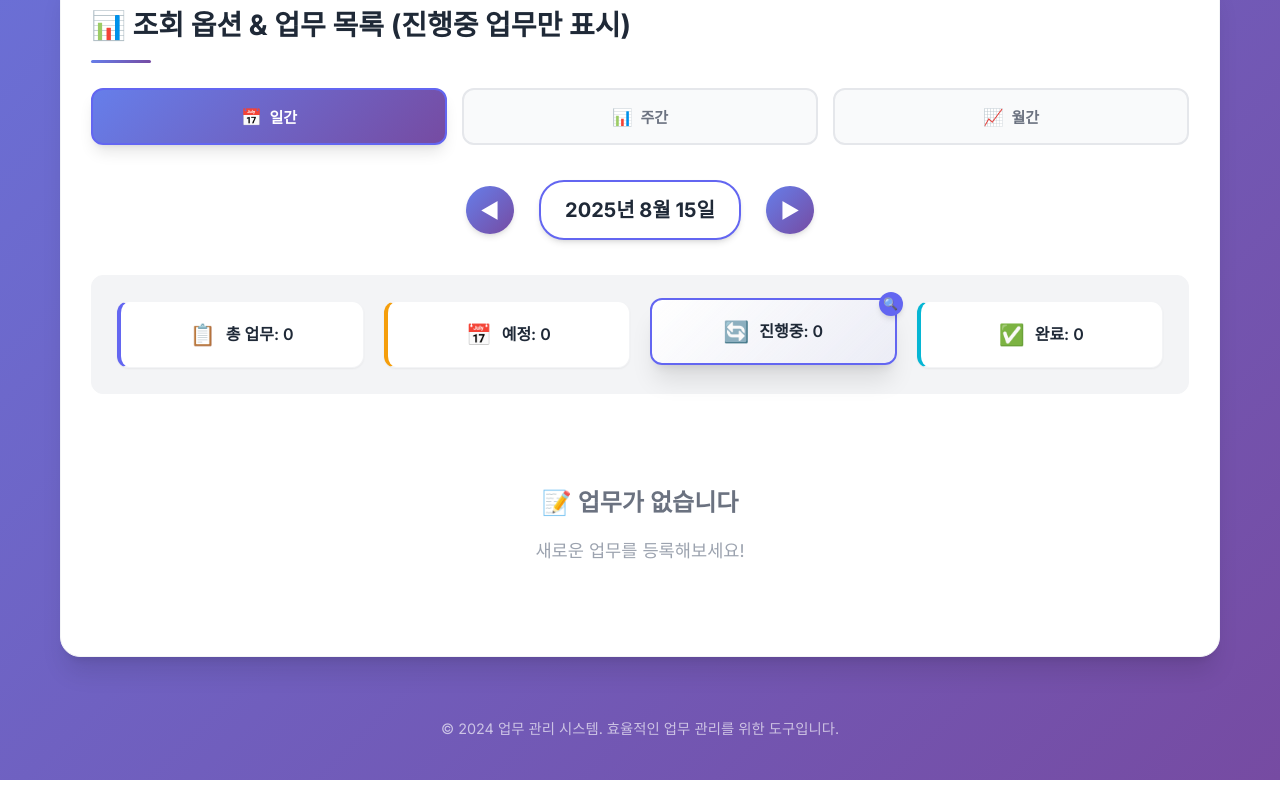
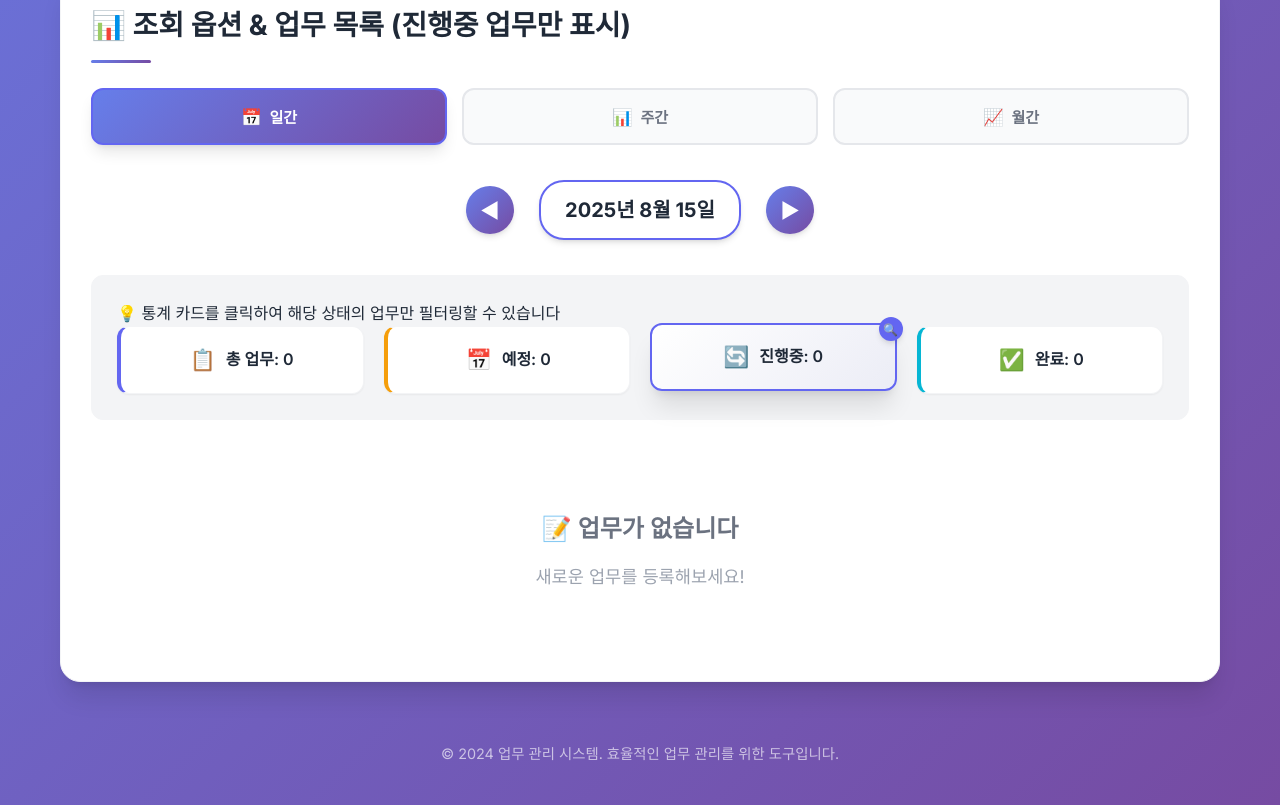
Before and after one commit to Myid9734-ks/work_log, a website: page index.html in a window 1280 px wide. Shown: the part 862-1667 px from the top of the page. Before the commit the page ends 1642 px from the top, so only its background shows below. Drawn offline with Linux system fonts and the light colour scheme; no server answers.

Commit message:
Update index.html

```diff
--- a/index.html
+++ b/index.html
@@ -97,6 +97,9 @@
 
                 <!-- 통계 요약 -->
                 <div class="list-header">
+                    <div class="stats-description">
+                        <p>💡 통계 카드를 클릭하여 해당 상태의 업무만 필터링할 수 있습니다</p>
+                    </div>
                     <div class="list-stats">
                         <div class="stat-item">
                             <span class="stat-icon">📋</span>
```
